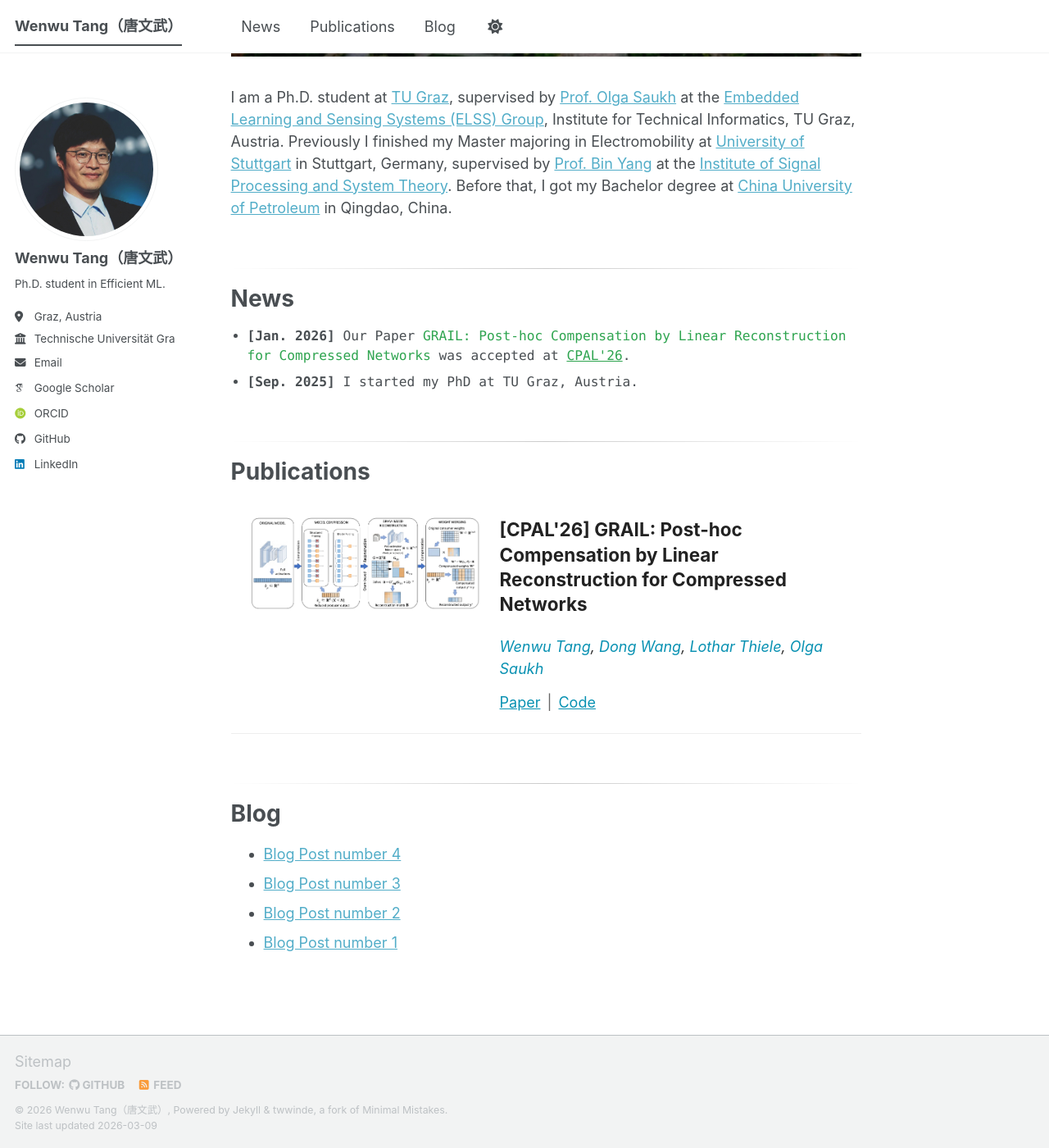
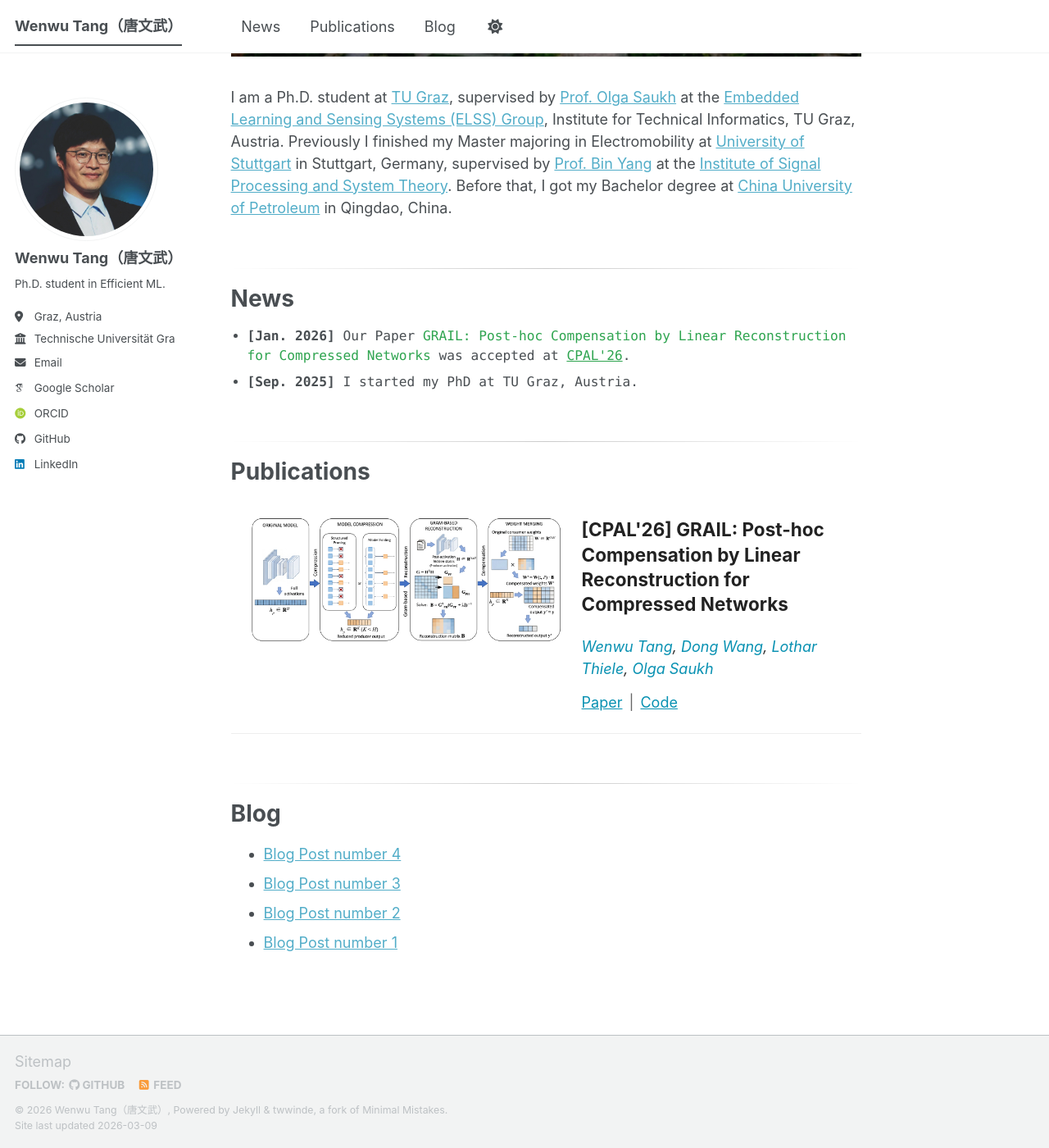
Before and after one commit to TWWinde/TWWinde.github.io, a Jekyll site: the page built from _pages/about.md, in a window 1280 px wide and 1400 px high, scrolled down 660 px. Shown: the whole window at 82% size. Built offline with Jekyll 4.4.1, drawn with Linux system fonts in a browser that asks for light colours; some web fonts are replaced; a script bundle is joined from its source files by our own code; library files that are not in the unit come from our copies.

Commit message:
enlarge publication thumbnail size

```diff
--- a/_sass/layout/_publications.scss
+++ b/_sass/layout/_publications.scss
@@ -27,14 +27,14 @@
 
     .publication-thumbnail {
         width: 100% !important;
-        max-width: 300px;
+        max-width: 400px;
         margin-bottom: 15px;
     }
 }
 
 .publication-thumbnail {
-    width: 280px;
-    min-width: 280px;
+    width: 380px;
+    min-width: 380px;
     flex-shrink: 0;
     display: flex;
     align-items: flex-start;
```
